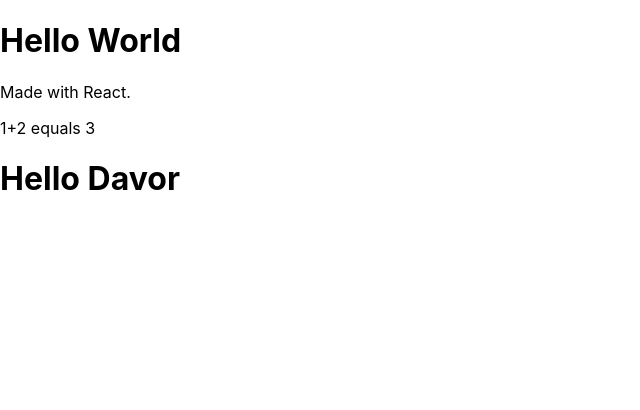
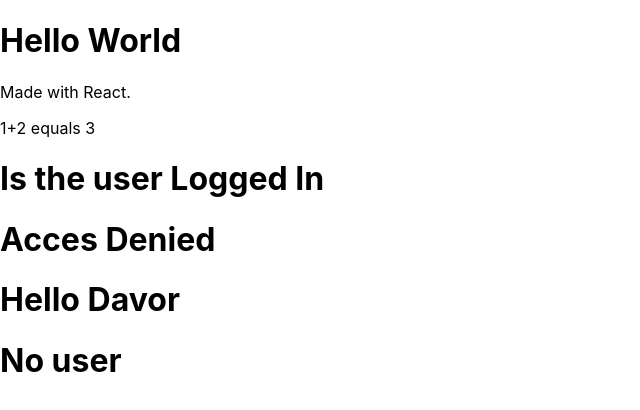
Before and after one commit to DavorPavits/CITS_FrontEnd, a React (Create React App) app: page / in a window 1280 px wide. Shown: the top 410 px of the page, without its empty margins (0-640 px from the left). Built offline with nearby package versions, Linux system fonts and the light colour scheme.

Commit message:
Update App.js

```diff
--- a/src/App.js
+++ b/src/App.js
@@ -8,14 +8,24 @@ function Sum(){
 function Greet({user}){
 
   if(!user){
-    return(<p>No user</p>);
+    return(<h1>No user</h1>);
   }else if(user === "Bob"){
-    return(<p>Acces Denied</p>);
+    return(<h1>Acces Denied</h1>);
   }else{
   return(
     <h1>Hello {user}</h1>
   );
   }
+}
+
+//Ex 2
+function Greeter({children , message}){
+  return (
+    <div>
+      <h1>{message}</h1>
+      {children}
+    </div>
+  );
 }
 
 function App(){
@@ -24,8 +34,11 @@ function App(){
       <h1>Hello World</h1>
       <p>Made with React.</p>
       <Sum/>
-      {/* <Greet user={"Bob"}/> */}
-      <Greet user="Davor"/>
+      <Greeter message={"Is the user Logged In"}>
+        <Greet user="Bob"/>
+        <Greet user="Davor"/>
+        <Greet />
+      </Greeter>
     </div>
   );
 }
```
